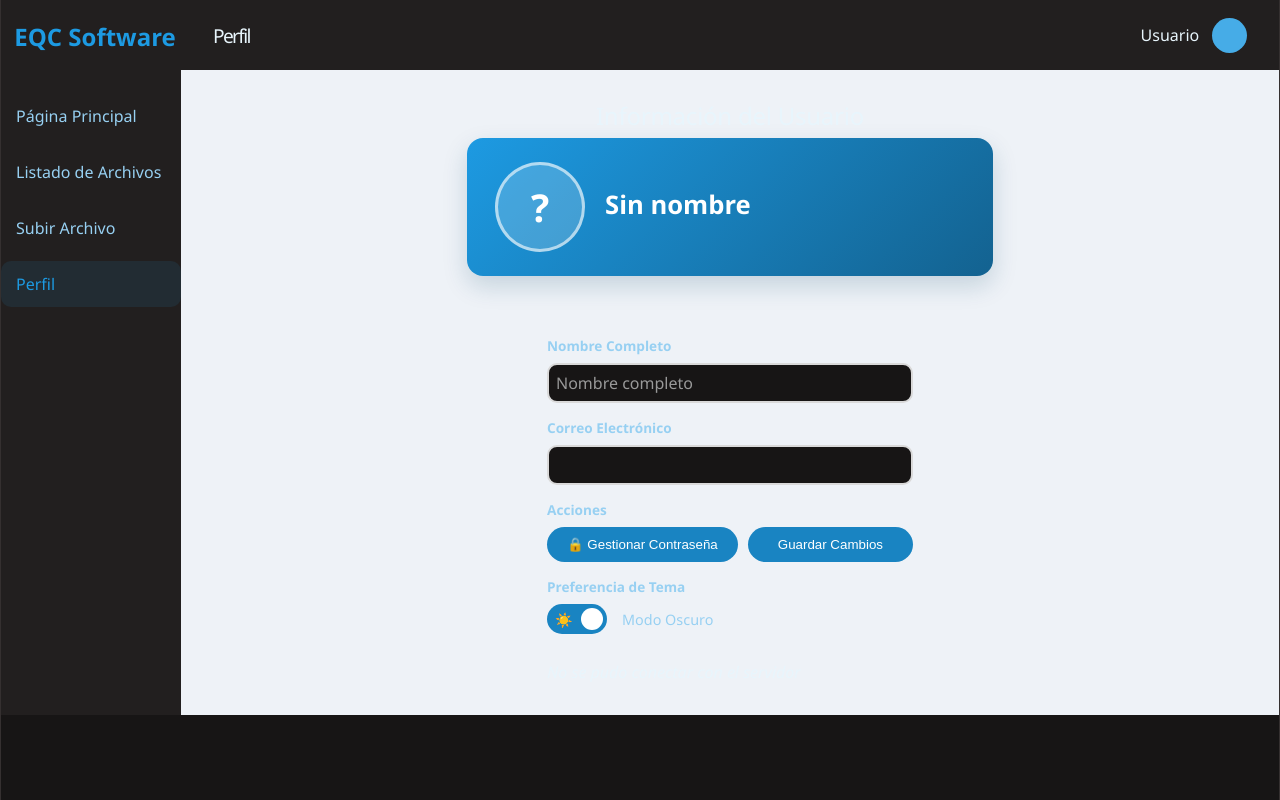
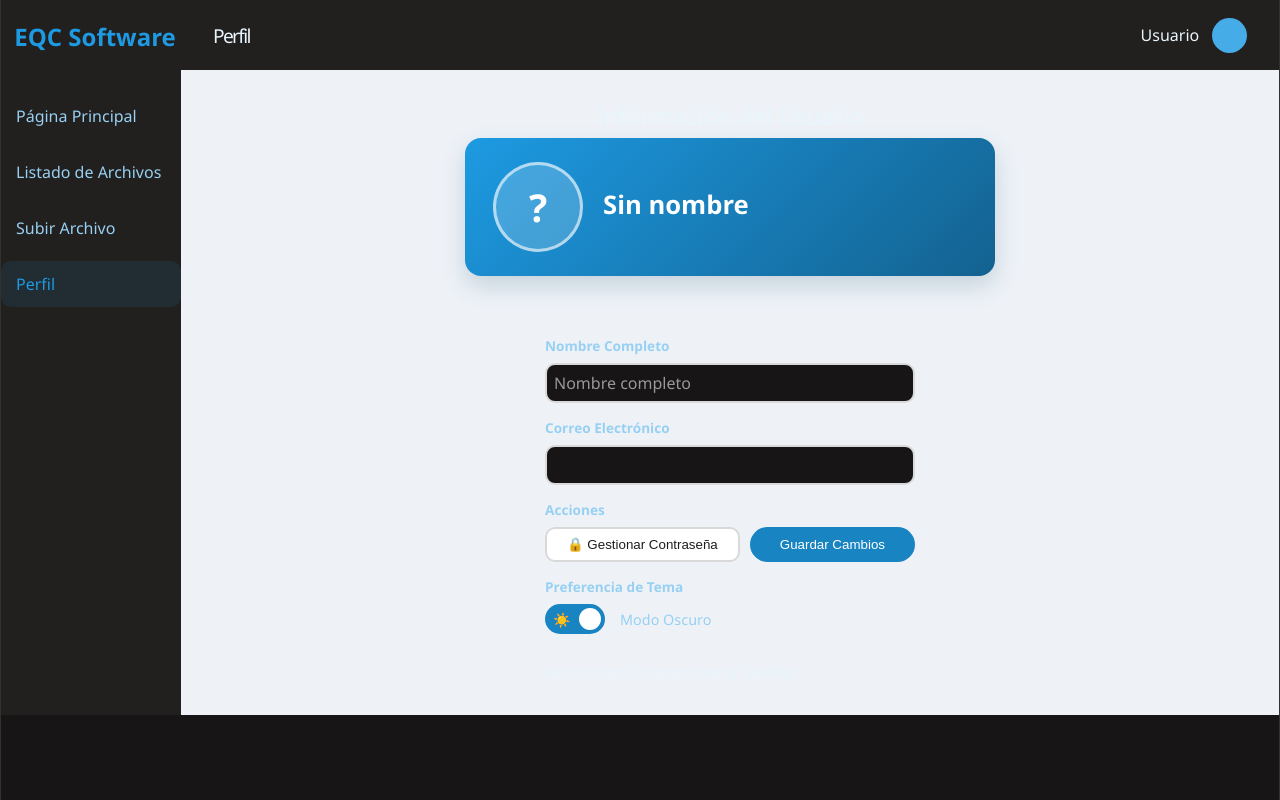
Before and after one commit to Dieg0Naveja1781/EqC-SEIP-SGE, a React (Vite) app in the folder frontend/: page /perfil in a window 1280 px wide. Built offline with nearby package versions, Linux system fonts and the light colour scheme; no server answers.

Commit message:
(style) -> Diseño "original" de UserData

```diff
--- a/frontend/src/modules/user-data/Styles/UserData.css
+++ b/frontend/src/modules/user-data/Styles/UserData.css
@@ -143,3 +143,49 @@
   font-size: 1rem;
   margin: 0;
 }
+
+/* ============================================================
+   Overrides sobre los estilos base del Dashboard
+   ------------------------------------------------------------
+   .dashboard-layout button (0,1,1) le gana a .btn-X (0,1,0).
+   Prefijando con .user-container subimos la especificidad a
+   (0,2,0) y recuperamos el aspecto original de cada elemento.
+   ============================================================ */
+.user-container .btn-gestionar {
+  padding: 0 20px;
+  border-radius: 10px;
+  background-color: white;
+  color: #1e1e1e;
+  border: 2px solid #d9d9d9;
+}
+
+.user-container .btn-guardar {
+  padding: 10px 30px;
+  background-color: #1984c2;
+  color: white;
+  border: none;
+  border-radius: 50px;
+}
+
+/* Selects dentro de UserData con estilo gris claro propio
+   (sobreescriben el padding/border del Dashboard input/select). */
+.user-container .select-id,
+.user-container .select-puesto {
+  width: 100%;
+  border-radius: 10px;
+  border: 2px solid #d9d9d9;
+  padding: 7px;
+  background-color: white;
+  color: #1e1e1e;
+}
+
+.user-container .select-puesto {
+  width: 200px;
+}
+
+/* El contenedor llena todo el ancho disponible del page-content
+   sin chocar con header/sidebar. */
+.user-container {
+  width: 100%;
+  box-sizing: border-box;
+}
```
